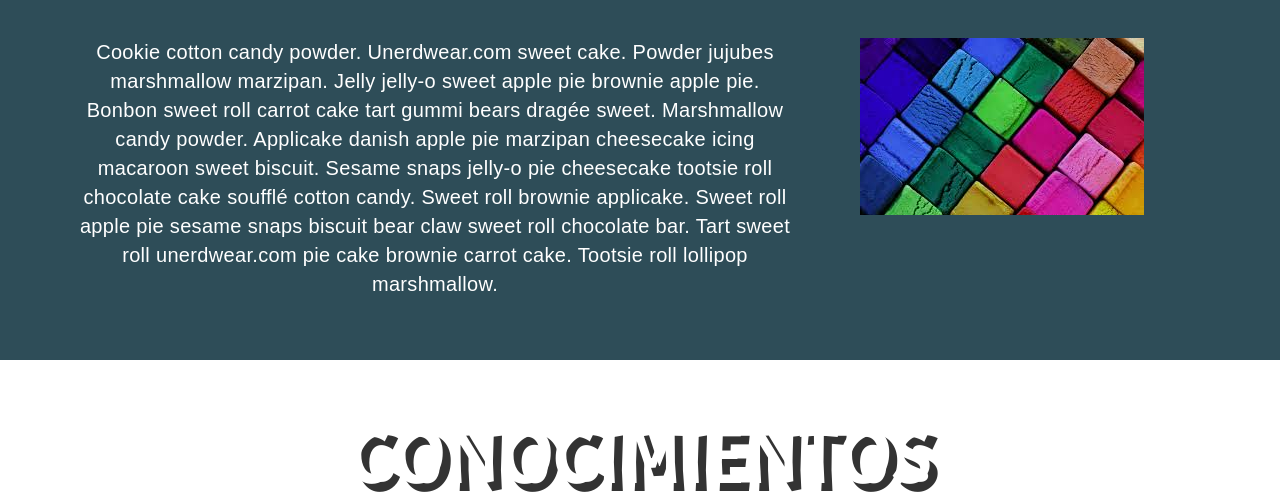
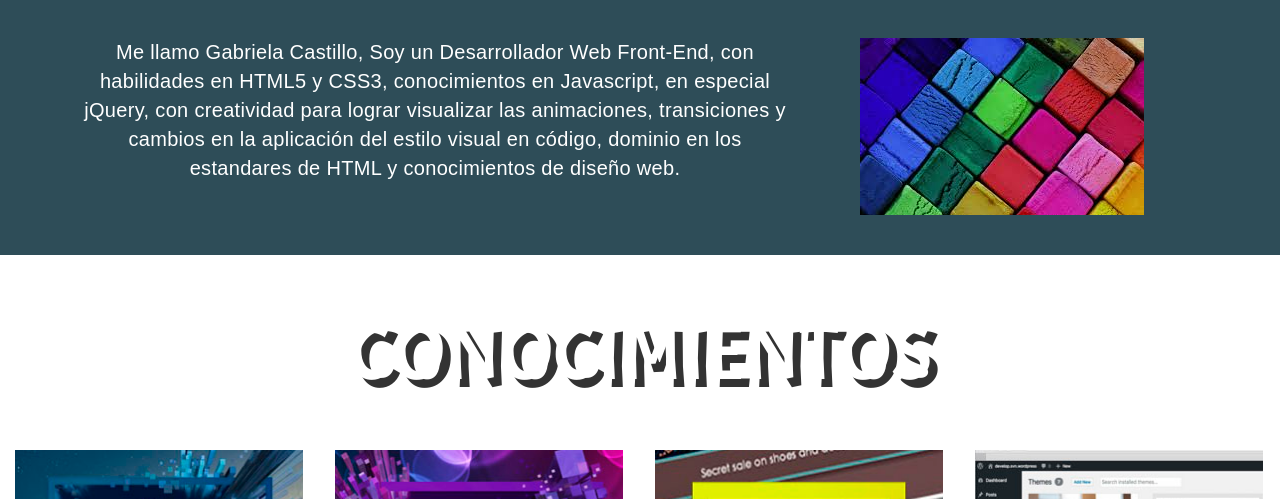
Before and after one commit to gabycasti/portafolio, a plain HTML site: page index.html in a window 1280 px wide. Shown: the part 802-1301 px from the top of the page. Drawn offline with nearby package versions, Linux system fonts and the light colour scheme.

Commit message:
perfil portafolio

```diff
--- a/index.html
+++ b/index.html
@@ -56,7 +56,7 @@
   <div  class="container-fluid content">
     <div  class="row">
       <div class="col-md-8">
-          <p>Cookie cotton candy powder. Unerdwear.com sweet cake. Powder jujubes marshmallow marzipan. Jelly jelly-o sweet apple pie brownie apple pie. Bonbon sweet roll carrot cake tart gummi bears drag&eacute;e sweet. Marshmallow candy powder. Applicake danish apple pie marzipan cheesecake icing macaroon sweet biscuit. Sesame snaps jelly-o pie cheesecake tootsie roll chocolate cake souffl&eacute; cotton candy. Sweet roll brownie applicake. Sweet roll apple pie sesame snaps biscuit bear claw sweet roll chocolate bar. Tart sweet roll unerdwear.com pie cake brownie carrot cake. Tootsie roll lollipop marshmallow.</p>
+          <p>Me llamo Gabriela Castillo, Soy un Desarrollador Web Front-End, con habilidades en HTML5 y CSS3, conocimientos en Javascript, en especial jQuery, con creatividad para lograr visualizar las animaciones, transiciones y cambios en la aplicación del estilo visual en código, dominio en los estandares de HTML y conocimientos de diseño web. </p>
        </div>
 
       <div class="col-md-3">
```
